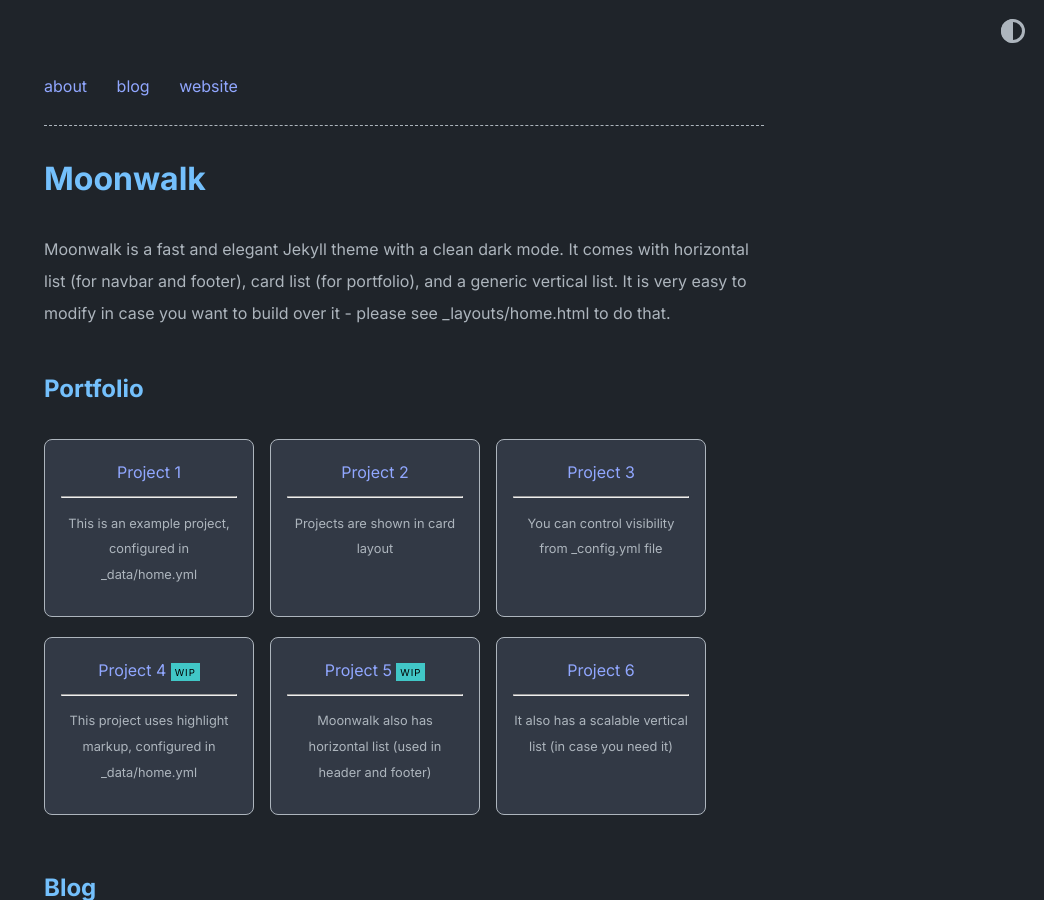
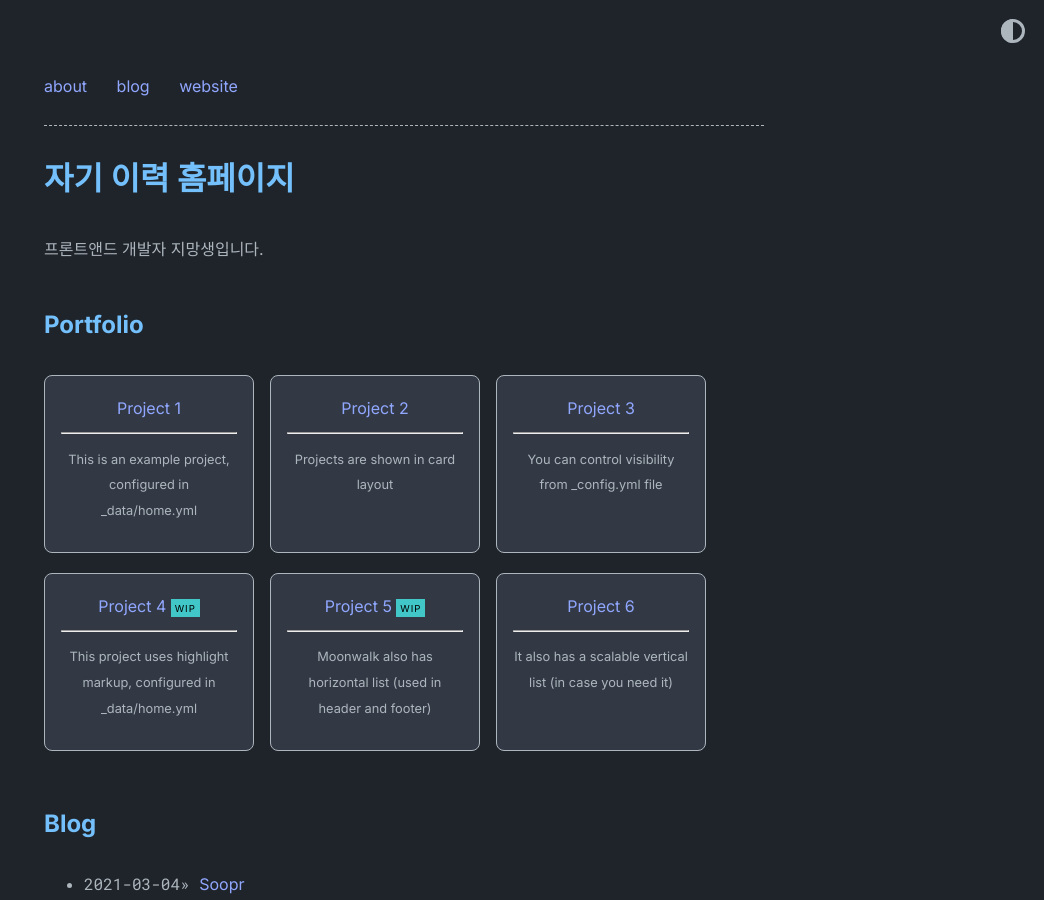
Before and after one commit to concrite/concrite1, a Jekyll site: the page built from index.md, in a window 1280 px wide and 900 px high. Shown: the whole window, without its empty margins (236-1280 px from the left). Built offline with Jekyll 4.4.1, drawn with Linux system fonts in a browser that asks for light colours; some of the changed text lies outside the part shown.

Commit message:
Update _config.yml

```diff
--- a/_config.yml
+++ b/_config.yml
@@ -1,9 +1,7 @@
-title: Moonwalk
-author: Abhinav Saxena
+title: 자기 이력 홈페이지
+author: 박성진
 url: https://www.abhinavsaxena.com/moonwalk # root address of the site
-description: > # description of the site (multiple lines allowed)
-  Moonwalk is a fast and elegant Jekyll theme with a clean dark mode. It comes with horizontal list (for navbar and footer), card list (for portfolio), and a generic vertical list. It is very easy to modify in case you want to build over it - please see _layouts/home.html to do that.
-
+description: 프론트앤드 개발자 지망생입니다.
 permalink: /:slug
 
 favicon: "./logo.png" # relative path to site's favicon
```
